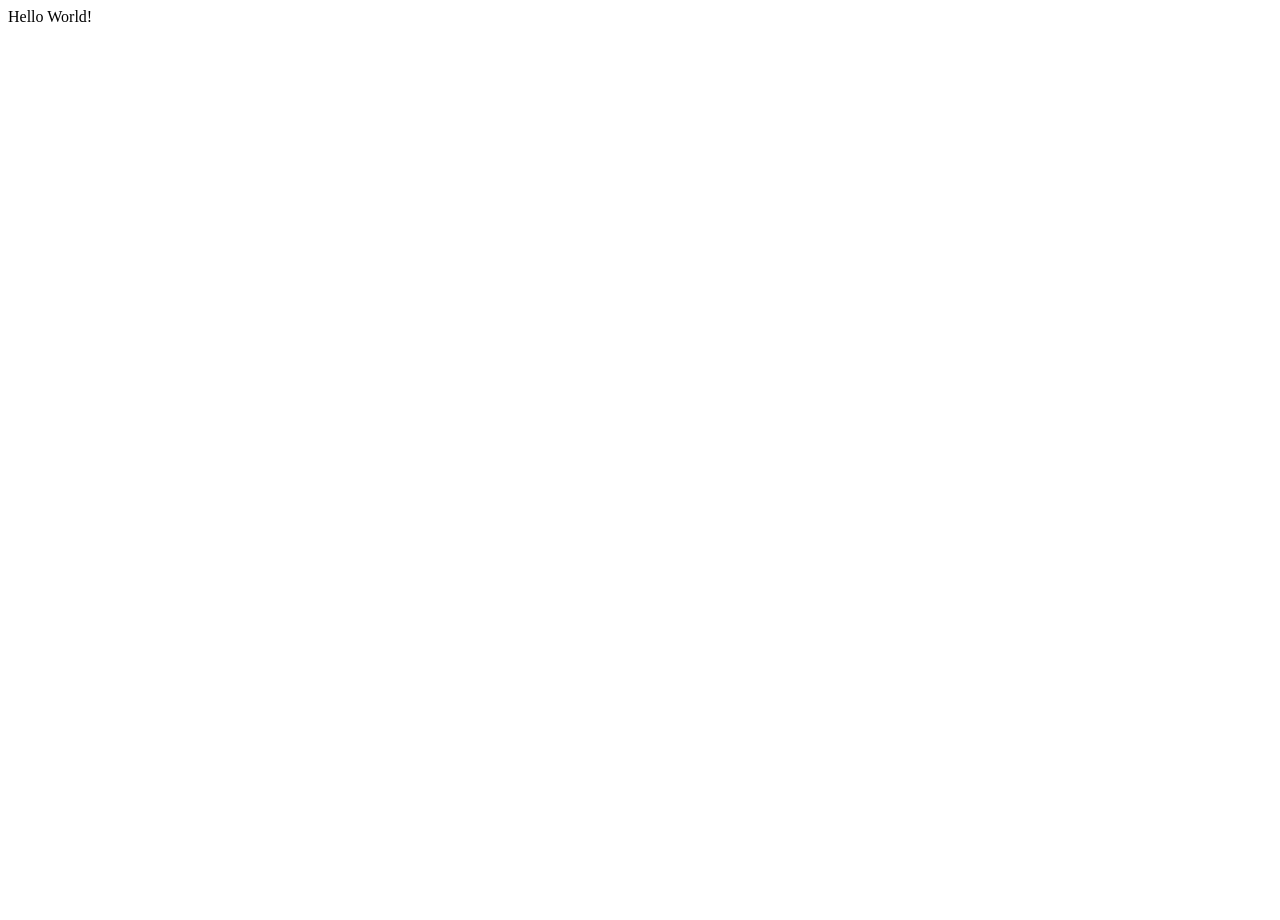
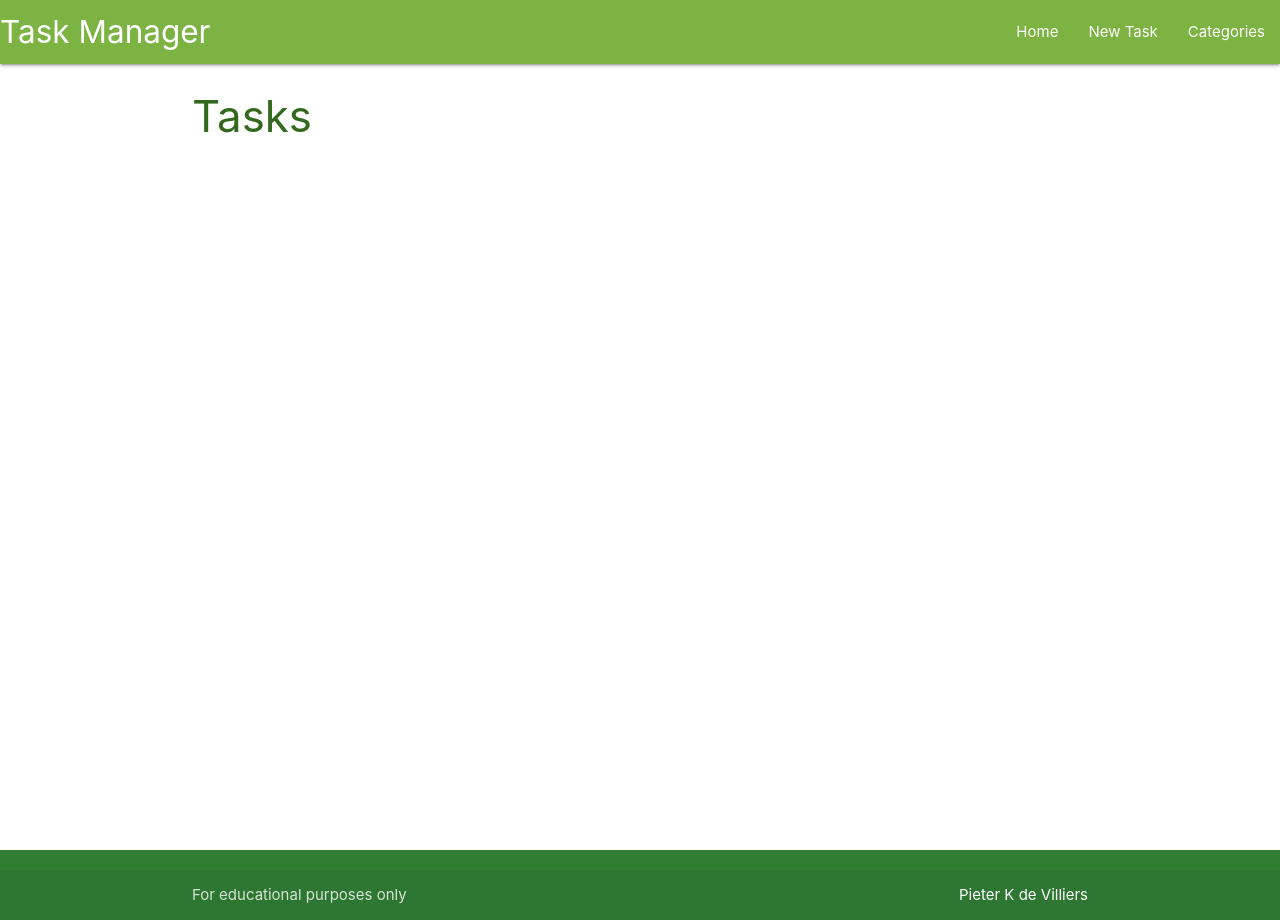
Before and after one commit to pieterkdevilliers/flask-task, a Flask app: page / in a window 1280 px wide. Before the commit the page is almost empty. Run offline with Flask 2, Linux system fonts and the light colour scheme.

Commit message:
Add initial pages with styling

```diff
--- a/taskmanager/routes.py
+++ b/taskmanager/routes.py
@@ -5,4 +5,4 @@ from taskmanager.models import Category, Task
 
 @app.route("/")
 def home():
-    return render_template("base.html")
+    return render_template("tasks.html")
--- /dev/null
+++ b/taskmanager/static/css/style.css
@@ -0,0 +1,9 @@
+body {
+    display: flex;
+    min-height: 100vh;
+    flex-direction: column;
+  }
+
+  main {
+    flex: 1 0 auto;
+  }
--- /dev/null
+++ b/taskmanager/static/js/script.js
@@ -0,0 +1,5 @@
+document.addEventListener('DOMContentLoaded', function() {
+    // sidenav initialisation
+    let sidenav = document.querySelectorAll('.sidenav');
+    M.Sidenav.init(sidenav);
+  });
--- a/taskmanager/templates/base.html
+++ b/taskmanager/templates/base.html
@@ -4,9 +4,50 @@
     <meta charset="UTF-8">
     <meta http-equiv="X-UA-Compatible" content="IE=edge">
     <meta name="viewport" content="width=device-width, initial-scale=1.0">
+        <!-- Compiled and minified CSS -->
+        <link rel="stylesheet" href="https://cdnjs.cloudflare.com/ajax/libs/materialize/1.0.0/css/materialize.min.css" type="text/css">
+        <link rel="stylesheet" href="{{ url_for('static', filename='css/style.css') }}" type="text/css">
     <title>Task Manager</title>
 </head>
 <body>
-    Hello World!
+    <header>
+        <!-- top navbar -->
+        <nav class="light-green darken-1">
+            <div class="nav-wrapper">
+              <a href="{{ url_for('home') }}" class="brand-logo">Task Manager</a>
+              <a href="#" data-target="mobile-demo" class="sidenav-trigger"><i class="material-icons">menu</i></a>
+              <ul class="right hide-on-med-and-down">
+                <li><a href="{{ url_for('home') }}">Home</a></li>
+                <li><a href="">New Task</a></li>
+                <li><a href="">Categories</a></li>
+              </ul>
+            </div>
+          </nav>
+
+          <ul class="sidenav" id="mobile-demo">
+            <li><a href="{{ url_for('home') }}">Home</a></li>
+            <li><a href="">New Task</a></li>
+            <li><a href="">Categories</a></li>
+          </ul>
+    </header>
+
+    <main class="main container">
+        {% block content %}
+
+        {% endblock %}
+    </main>
+
+    <footer class="page-footer green darken-3">
+        <div class="footer-copyright">
+          <div class="container">
+          For educational purposes only
+          <a class="white-text right" href="https://pieterkdevilliers.co.uk" target="_blank">Pieter K de Villiers</a>
+          </div>
+        </div>
+      </footer>
+
+    <!-- Compiled and minified JavaScript -->
+    <script src="https://cdnjs.cloudflare.com/ajax/libs/materialize/1.0.0/js/materialize.min.js"></script>
+    <script src="{{ url_for('static', filename='js/script.js') }}"></script>
 </body>
 </html>
--- /dev/null
+++ b/taskmanager/templates/tasks.html
@@ -0,0 +1,6 @@
+{% extends "base.html" %}
+{% block content %}
+
+<h3 class="light-green-text text-darken-4 center_align">Tasks</h3>
+
+{% endblock %}
```
